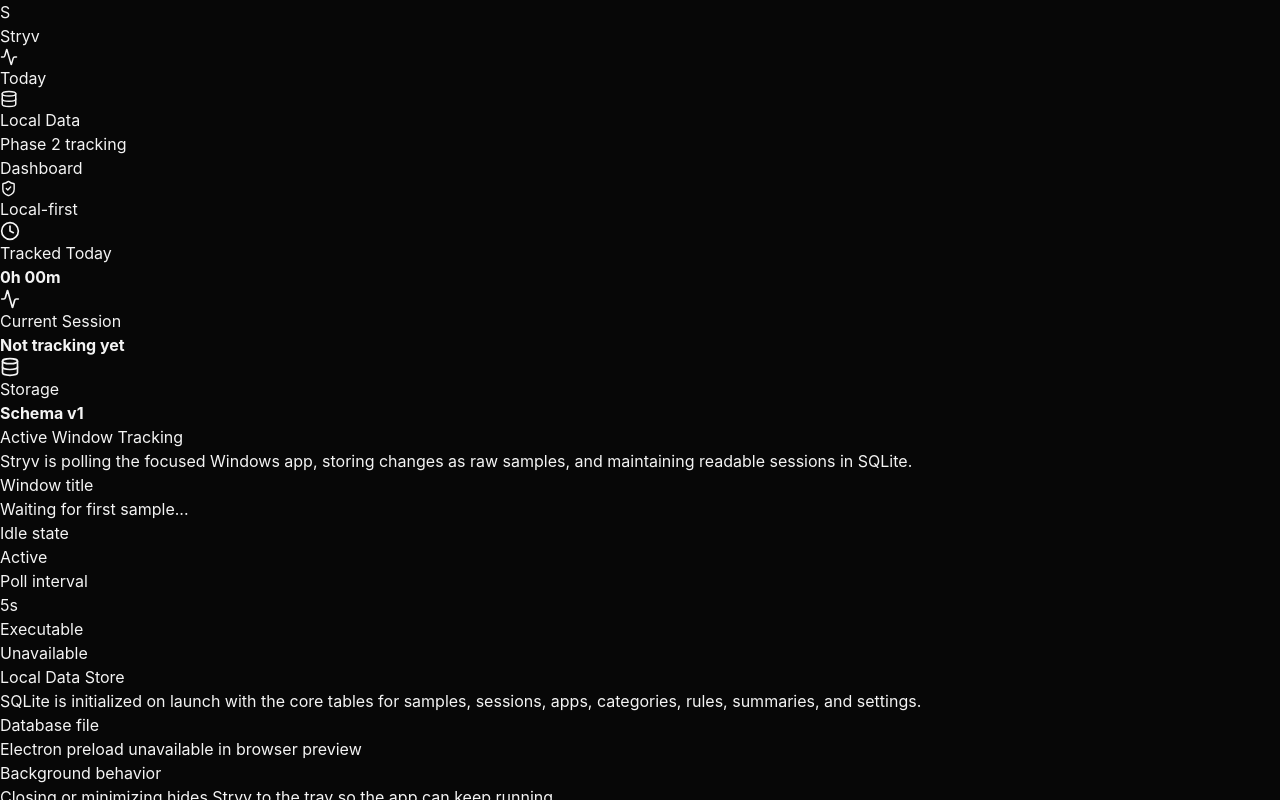
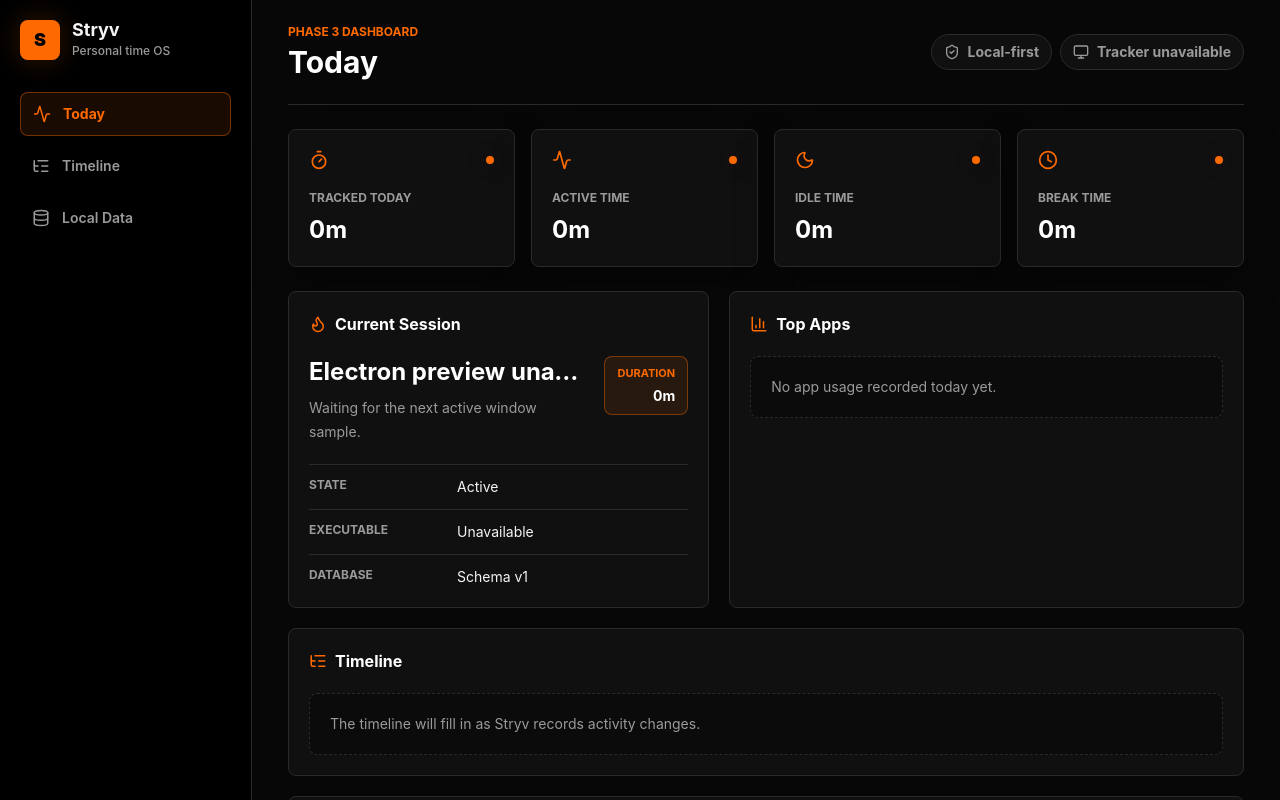
Before and after one commit to kidusshun/stryv, a React (Vite) app: page / in a window 1280 px wide. Shown: the top 800 px of the page. Built offline with nearby package versions, Linux system fonts and the light colour scheme.

Commit message:
feat: build dark today dashboard

```diff
--- a/src/App.tsx
+++ b/src/App.tsx
@@ -1,5 +1,16 @@
-import { Activity, Clock, Database, Monitor, ShieldCheck } from 'lucide-react';
-import { useEffect, useState } from 'react';
+import {
+  Activity,
+  BarChart3,
+  Clock,
+  Database,
+  Flame,
+  ListTree,
+  Monitor,
+  Moon,
+  ShieldCheck,
+  Timer,
+} from 'lucide-react';
+import { useEffect, useMemo, useState } from 'react';
 
 type DatabaseStatus = {
   path: string;
@@ -7,125 +18,299 @@ type DatabaseStatus = {
 };
 
 type TrackerStatus = Awaited<ReturnType<NonNullable<Window['stryv']>['getTrackerStatus']>>;
+type TodayDashboard = Awaited<ReturnType<NonNullable<Window['stryv']>['getTodayDashboard']>>;
+
+const previewDashboard: TodayDashboard = {
+  day: new Date().toISOString().slice(0, 10),
+  totalTrackedSeconds: 0,
+  activeSeconds: 0,
+  idleSeconds: 0,
+  breakSeconds: 0,
+  topApps: [],
+  timeline: [],
+  current: {
+    sessionId: null,
+    appName: 'Electron preview unavailable',
+    windowTitle: null,
+    executablePath: null,
+    isIdle: false,
+    startedAt: null,
+    durationSeconds: 0,
+  },
+};
 
 export function App() {
   const [databaseStatus, setDatabaseStatus] = useState<DatabaseStatus | null>(null);
   const [trackerStatus, setTrackerStatus] = useState<TrackerStatus | null>(null);
+  const [today, setToday] = useState<TodayDashboard>(previewDashboard);
 
   useEffect(() => {
     if (!window.stryv) {
       setDatabaseStatus({ path: 'Electron preload unavailable in browser preview', schemaVersion: 1 });
-      setTrackerStatus(null);
       return;
     }
 
+    const refreshDashboard = () => {
+      void window.stryv?.getTodayDashboard().then(setToday);
+    };
+
     void window.stryv.getDatabaseStatus().then(setDatabaseStatus);
     void window.stryv.getTrackerStatus().then(setTrackerStatus);
-    return window.stryv.onTrackerStatusChanged(setTrackerStatus);
+    refreshDashboard();
+
+    return window.stryv.onTrackerStatusChanged((status) => {
+      setTrackerStatus(status);
+      refreshDashboard();
+    });
   }, []);
 
+  const topDuration = useMemo(
+    () => Math.max(...today.topApps.map((app) => app.durationSeconds), 1),
+    [today.topApps],
+  );
+
   return (
-    <main className="app-shell">
-      <aside className="sidebar">
-        <div className="brand">
-          <div className="brand-mark">S</div>
+    <main className="min-h-screen bg-stryv-bg text-stryv-text">
+      <div className="grid min-h-screen grid-cols-1 lg:grid-cols-[252px_minmax(0,1fr)]">
+        <aside className="border-b border-stryv-line bg-black px-5 py-5 lg:border-b-0 lg:border-r">
+          <div className="flex items-center gap-3">
+            <div className="grid h-10 w-10 place-items-center rounded-lg border border-stryv-orange/60 bg-stryv-orange text-lg font-black text-black shadow-neon">
+              S
+            </div>
             <div>
-            <h1>Stryv</h1>
+              <h1 className="text-lg font-bold leading-none tracking-normal">Stryv</h1>
+              <p className="mt-1 text-xs font-medium text-stryv-muted">Personal time OS</p>
             </div>
           </div>
 
-        <nav className="nav-list" aria-label="Primary">
-          <a className="nav-item active" href="#today">
+          <nav className="mt-8 grid gap-2" aria-label="Primary">
+            <a
+              className="flex h-11 items-center gap-3 rounded-lg border border-stryv-orange/40 bg-stryv-orange/10 px-3 text-sm font-bold text-stryv-orange"
+              href="#today"
+            >
               <Activity size={18} />
               Today
             </a>
-          <a className="nav-item" href="#data">
+            <a
+              className="flex h-11 items-center gap-3 rounded-lg px-3 text-sm font-semibold text-stryv-muted hover:bg-stryv-elevated hover:text-stryv-text"
+              href="#timeline"
+            >
+              <ListTree size={18} />
+              Timeline
+            </a>
+            <a
+              className="flex h-11 items-center gap-3 rounded-lg px-3 text-sm font-semibold text-stryv-muted hover:bg-stryv-elevated hover:text-stryv-text"
+              href="#data"
+            >
               <Database size={18} />
               Local Data
             </a>
           </nav>
         </aside>
 
-      <section className="content" id="today">
-        <header className="topbar">
+        <section className="min-w-0 px-5 py-6 sm:px-7 lg:px-9" id="today">
+          <header className="flex flex-col gap-4 border-b border-stryv-line pb-6 sm:flex-row sm:items-center sm:justify-between">
             <div>
-            <p className="eyebrow">Phase 2 tracking</p>
-            <h2>Dashboard</h2>
+              <p className="text-xs font-bold uppercase text-stryv-orange">Phase 3 dashboard</p>
+              <h2 className="mt-1 text-3xl font-bold tracking-normal text-white">Today</h2>
             </div>
-          <div className="status-pill">
-            <ShieldCheck size={17} />
-            {trackerStatus?.isRunning ? 'Tracking' : 'Local-first'}
+            <div className="flex flex-wrap items-center gap-2">
+              <StatusPill icon={<ShieldCheck size={16} />} label="Local-first" />
+              <StatusPill
+                icon={<Monitor size={16} />}
+                label={trackerStatus?.isRunning ? 'Tracking live' : 'Tracker unavailable'}
+                active={Boolean(trackerStatus?.isRunning)}
+              />
             </div>
           </header>
 
-        <section className="metric-grid" aria-label="Daily metrics">
-          <article className="metric-card">
-            <Clock size={20} />
-            <p>Tracked Today</p>
-            <strong>0h 00m</strong>
-          </article>
-          <article className="metric-card">
-            <Activity size={20} />
-            <p>Current Session</p>
-            <strong>{trackerStatus?.current.appName ?? 'Not tracking yet'}</strong>
-          </article>
-          <article className="metric-card">
-            <Database size={20} />
-            <p>Storage</p>
-            <strong>{databaseStatus ? `Schema v${databaseStatus.schemaVersion}` : 'Creating...'}</strong>
-          </article>
+          <section className="mt-6 grid gap-4 md:grid-cols-2 xl:grid-cols-4" aria-label="Daily metrics">
+            <MetricCard icon={<Timer size={20} />} label="Tracked Today" value={formatDuration(today.totalTrackedSeconds)} />
+            <MetricCard icon={<Activity size={20} />} label="Active Time" value={formatDuration(today.activeSeconds)} />
+            <MetricCard icon={<Moon size={20} />} label="Idle Time" value={formatDuration(today.idleSeconds)} />
+            <MetricCard icon={<Clock size={20} />} label="Break Time" value={formatDuration(today.breakSeconds)} />
           </section>
 
-        <section className="panel">
-          <div>
-            <h3>Active Window Tracking</h3>
-            <p>
-              Stryv is polling the focused Windows app, storing changes as raw samples, and
-              maintaining readable sessions in SQLite.
+          <section className="mt-6 grid gap-5 xl:grid-cols-[minmax(0,0.9fr)_minmax(0,1.1fr)]">
+            <Panel title="Current Session" icon={<Flame size={18} />}>
+              <div className="flex items-start justify-between gap-4">
+                <div className="min-w-0">
+                  <p className="truncate text-2xl font-bold text-white">{today.current.appName}</p>
+                  <p className="mt-2 line-clamp-2 text-sm leading-6 text-stryv-muted">
+                    {today.current.windowTitle ?? 'Waiting for the next active window sample.'}
                   </p>
                 </div>
+                <div className="rounded-lg border border-stryv-orange/40 bg-stryv-orange/10 px-3 py-2 text-right">
+                  <p className="text-[11px] font-bold uppercase text-stryv-orange">Duration</p>
+                  <p className="mt-1 whitespace-nowrap text-sm font-bold text-white">
+                    {formatDuration(today.current.durationSeconds)}
+                  </p>
+                </div>
+              </div>
+              <div className="mt-5 grid gap-3 text-sm">
+                <InfoRow label="State" value={today.current.isIdle ? 'Idle' : 'Active'} />
+                <InfoRow label="Executable" value={today.current.executablePath ?? 'Unavailable'} />
+                <InfoRow label="Database" value={databaseStatus ? `Schema v${databaseStatus.schemaVersion}` : 'Preparing'} />
+              </div>
+            </Panel>
 
-          <dl className="data-list">
-            <div>
-              <dt>Window title</dt>
-              <dd>{trackerStatus?.current.windowTitle ?? 'Waiting for first sample...'}</dd>
+            <Panel title="Top Apps" icon={<BarChart3 size={18} />}>
+              <div className="grid gap-3">
+                {today.topApps.length > 0 ? (
+                  today.topApps.map((app) => (
+                    <div key={app.appName} className="grid gap-2">
+                      <div className="flex items-center justify-between gap-3 text-sm">
+                        <span className="min-w-0 truncate font-semibold text-white">{app.appName}</span>
+                        <span className="whitespace-nowrap text-stryv-muted">{formatDuration(app.durationSeconds)}</span>
                       </div>
-            <div>
-              <dt>Idle state</dt>
-              <dd>{trackerStatus?.current.isIdle ? 'Idle' : 'Active'}</dd>
+                      <div className="h-2 overflow-hidden rounded-full bg-stryv-elevated">
+                        <div
+                          className="h-full rounded-full bg-stryv-orange shadow-neon"
+                          style={{ width: `${Math.max(6, (app.durationSeconds / topDuration) * 100)}%` }}
+                        />
                       </div>
-            <div>
-              <dt>Poll interval</dt>
-              <dd>{trackerStatus ? `${trackerStatus.pollIntervalSeconds}s` : '5s'}</dd>
                     </div>
-            <div>
-              <dt>Executable</dt>
-              <dd>{trackerStatus?.current.executablePath ?? 'Unavailable'}</dd>
+                  ))
+                ) : (
+                  <EmptyState text="No app usage recorded today yet." />
+                )}
               </div>
-          </dl>
+            </Panel>
           </section>
 
-        <section className="panel" id="data">
-          <div>
-            <h3>Local Data Store</h3>
-            <p>
-              SQLite is initialized on launch with the core tables for samples, sessions,
-              apps, categories, rules, summaries, and settings.
+          <Panel title="Timeline" icon={<ListTree size={18} />} className="mt-5" id="timeline">
+            <div className="grid gap-2">
+              {today.timeline.length > 0 ? (
+                today.timeline.map((session) => (
+                  <article
+                    key={session.id}
+                    className="grid gap-3 rounded-lg border border-stryv-line bg-black/40 p-3 sm:grid-cols-[132px_minmax(0,1fr)_96px] sm:items-center"
+                  >
+                    <div className="text-xs font-bold uppercase text-stryv-orange">
+                      {formatTime(session.startedAt)} - {session.endedAt ? formatTime(session.endedAt) : 'Now'}
+                    </div>
+                    <div className="min-w-0">
+                      <div className="flex min-w-0 items-center gap-2">
+                        <span
+                          className={`h-2 w-2 shrink-0 rounded-full ${
+                            session.isIdle ? 'bg-stryv-muted' : 'bg-stryv-orange shadow-neon'
+                          }`}
+                        />
+                        <h3 className="truncate text-sm font-bold text-white">{session.appName}</h3>
+                      </div>
+                      <p className="mt-1 truncate text-sm text-stryv-muted">
+                        {session.windowTitle ?? (session.isIdle ? 'Idle block' : 'Untitled window')}
                       </p>
                     </div>
+                    <div className="text-left text-sm font-bold text-white sm:text-right">
+                      {formatDuration(session.durationSeconds)}
+                    </div>
+                  </article>
+                ))
+              ) : (
+                <EmptyState text="The timeline will fill in as Stryv records activity changes." />
+              )}
+            </div>
+          </Panel>
 
-          <dl className="data-list">
-            <div>
-              <dt>Database file</dt>
-              <dd>{databaseStatus?.path ?? 'Preparing local database...'}</dd>
-            </div>
-            <div>
-              <dt>Background behavior</dt>
-              <dd>Closing or minimizing hides Stryv to the tray so the app can keep running.</dd>
-            </div>
+          <section className="mt-5 rounded-lg border border-stryv-line bg-stryv-panel p-5" id="data">
+            <h3 className="text-base font-bold text-white">Local Data</h3>
+            <dl className="mt-4 grid gap-3 text-sm">
+              <InfoRow label="Database file" value={databaseStatus?.path ?? 'Preparing local database...'} />
+              <InfoRow label="Poll interval" value={trackerStatus ? `${trackerStatus.pollIntervalSeconds}s` : '5s'} />
+              <InfoRow label="Idle threshold" value={trackerStatus ? `${trackerStatus.idleThresholdSeconds}s` : '300s'} />
             </dl>
           </section>
         </section>
+      </div>
     </main>
   );
 }
+
+function MetricCard({ icon, label, value }: { icon: React.ReactNode; label: string; value: string }) {
+  return (
+    <article className="rounded-lg border border-stryv-line bg-stryv-panel p-5 shadow-[0_18px_40px_rgba(0,0,0,0.28)]">
+      <div className="flex items-center justify-between gap-3 text-stryv-orange">
+        {icon}
+        <span className="h-2 w-2 rounded-full bg-stryv-orange shadow-neon" />
+      </div>
+      <p className="mt-5 text-xs font-bold uppercase text-stryv-muted">{label}</p>
+      <strong className="mt-2 block text-2xl font-bold tracking-normal text-white">{value}</strong>
+    </article>
+  );
+}
+
+function Panel({
+  children,
+  className = '',
+  icon,
+  id,
+  title,
+}: {
+  children: React.ReactNode;
+  className?: string;
+  icon: React.ReactNode;
+  id?: string;
+  title: string;
+}) {
+  return (
+    <section className={`rounded-lg border border-stryv-line bg-stryv-panel p-5 ${className}`} id={id}>
+      <div className="mb-5 flex items-center gap-2 text-white">
+        <span className="text-stryv-orange">{icon}</span>
+        <h3 className="text-base font-bold">{title}</h3>
+      </div>
+      {children}
+    </section>
+  );
+}
+
+function StatusPill({ active = false, icon, label }: { active?: boolean; icon: React.ReactNode; label: string }) {
+  return (
+    <div
+      className={`inline-flex h-9 items-center gap-2 rounded-full border px-3 text-sm font-bold ${
+        active
+          ? 'border-stryv-orange/50 bg-stryv-orange/10 text-stryv-orange'
+          : 'border-stryv-line bg-stryv-panel text-stryv-muted'
+      }`}
+    >
+      {icon}
+      {label}
+    </div>
+  );
+}
+
+function InfoRow({ label, value }: { label: string; value: string }) {
+  return (
+    <div className="grid gap-1 border-t border-stryv-line pt-3 sm:grid-cols-[132px_minmax(0,1fr)] sm:gap-4">
+      <dt className="text-xs font-bold uppercase text-stryv-muted">{label}</dt>
+      <dd className="min-w-0 overflow-wrap-anywhere text-stryv-text [overflow-wrap:anywhere]">{value}</dd>
+    </div>
+  );
+}
+
+function EmptyState({ text }: { text: string }) {
+  return (
+    <div className="rounded-lg border border-dashed border-stryv-line bg-black/30 p-5 text-sm text-stryv-muted">
+      {text}
+    </div>
+  );
+}
+
+function formatDuration(totalSeconds: number): string {
+  const seconds = Math.max(0, Math.floor(totalSeconds));
+  const hours = Math.floor(seconds / 3600);
+  const minutes = Math.floor((seconds % 3600) / 60);
+
+  if (hours > 0) {
+    return `${hours}h ${String(minutes).padStart(2, '0')}m`;
+  }
+
+  return `${minutes}m`;
+}
+
+function formatTime(iso: string): string {
+  return new Intl.DateTimeFormat(undefined, {
+    hour: '2-digit',
+    minute: '2-digit',
+  }).format(new Date(iso));
+}
```
Lines whose indentation alone changed are shown as unchanged.
